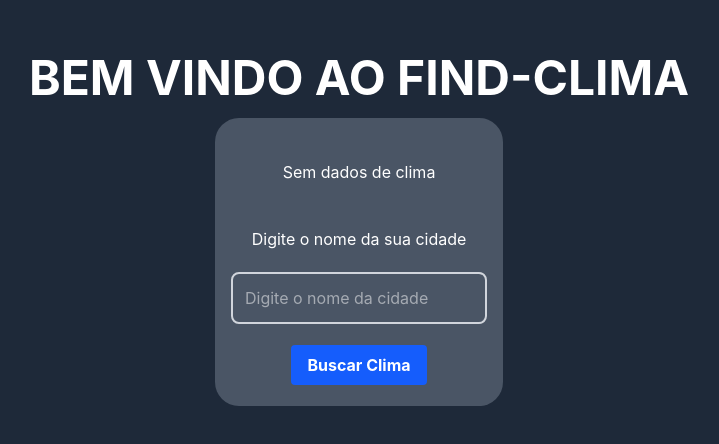
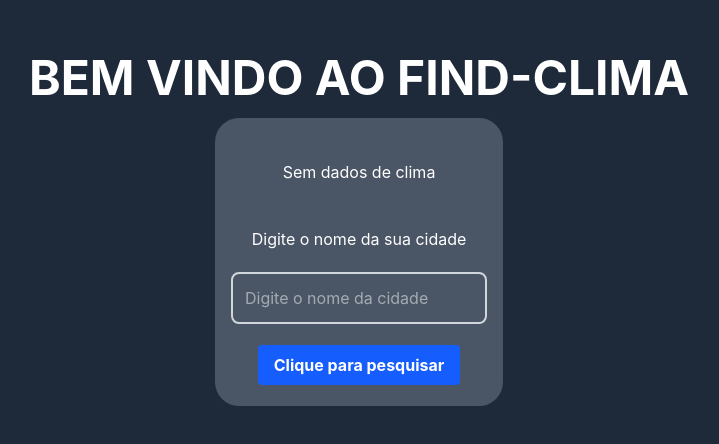
Before and after one commit to devTag59/vite_teste01, a React (Vite) app: page / in a window 1280 px wide. Shown: the part 162-606 px from the top of the page, without its empty margins (281-1000 px from the left). Built offline with nearby package versions, Linux system fonts and the light colour scheme.

Commit message:
botao com logica condicional

```diff
--- a/src/App.tsx
+++ b/src/App.tsx
@@ -64,8 +64,12 @@ function App() {
         focus:ring-blue-200
         focus:ring-opacity-50
         transition-all
-        duration-200' type="text" placeholder='Digite o nome da cidade' value={cidade} onKeyPress={handleKeyPress } onChange={(e) => setCidade(e.target.value)}/>
-        <button className='bg-blue-600 hover:bg-blue-700 text-white font-bold py-2 px-4 rounded' onClick={getClima} disabled={onLoading}>Buscar Clima</button>
+        duration-200' type="text"
+        placeholder='Digite o nome da cidade'
+        value={cidade} onKeyPress={handleKeyPress }
+        onChange={(e) => setCidade(e.target.value)}/>
+        <button className='bg-blue-600 hover:bg-blue-700 text-white font-bold py-2 px-4 rounded'
+        onClick={getClima} disabled={onLoading}>{onLoading?"Carregando":"Clique para pesquisar"}</button>
         </div>
       </div>
     </>
```
